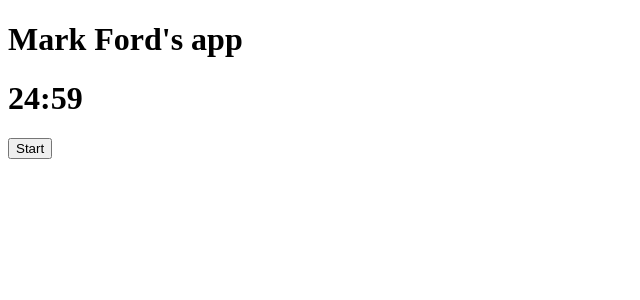
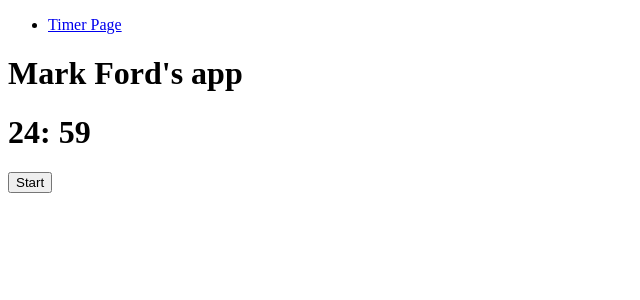
Before and after one commit to itaccomplice/angular-intro, an Angular app: page /timer-page in a window 1280 px wide. Shown: the top 300 px of the page, without its empty margins (0-640 px from the left). Built offline with nearby package versions, Linux system fonts and the light colour scheme.

Commit message:
checkpoint1

```diff
--- a/src/app/app.component.html
+++ b/src/app/app.component.html
@@ -1 +1,2 @@
-<h1>{{ title }}</h1> <app-timer></app-timer>
+<app-top-bar></app-top-bar>
+<router-outlet></router-outlet>
--- /dev/null
+++ b/src/app/app.routes.ts
@@ -0,0 +1,10 @@
+import { TimerPageComponent } from './features/first-feature/timer-page/timer-page.component';
+import { ModuleWithProviders } from '@angular/core';
+import { Routes, RouterModule } from '@angular/router';
+
+export const routes: Routes = [
+  {path: '', redirectTo: 'timer-page', pathMatch: 'full' },
+  {path: 'timer-page', component: TimerPageComponent }
+];
+
+export const routing: ModuleWithProviders = RouterModule.forRoot(routes);
--- /dev/null
+++ b/src/app/components/top-bar/top-bar.component.html
@@ -0,0 +1,3 @@
+<ul>
+	<li><a [routerLink]="['/timer-page']" [routerLinkActive]="['active']">Timer Page</a></li>
+</ul>
--- /dev/null
+++ b/src/app/components/top-bar/top-bar.component.ts
@@ -0,0 +1,15 @@
+import { Component, OnInit } from '@angular/core';
+
+@Component({
+  selector: 'app-top-bar',
+  templateUrl: './top-bar.component.html',
+  styleUrls: ['./top-bar.component.css']
+})
+export class TopBarComponent implements OnInit {
+
+  constructor() { }
+
+  ngOnInit() {
+  }
+
+}
--- a/src/app/features/first-feature/first-feature.module.ts
+++ b/src/app/features/first-feature/first-feature.module.ts
@@ -1,12 +1,13 @@
 import { NgModule } from '@angular/core';
 import { CommonModule } from '@angular/common';
 import { TimerComponent } from './timer/timer.component';
+import { TimerPageComponent } from './timer-page/timer-page.component';
 
 @NgModule({
   imports: [
     CommonModule
   ],
-  declarations: [TimerComponent],
+  declarations: [TimerComponent, TimerPageComponent],
   exports: [TimerComponent]
 })
 export class FirstFeatureModule { }
--- /dev/null
+++ b/src/app/features/first-feature/timer-page/timer-page.component.html
@@ -0,0 +1 @@
+<h1>{{ title }}</h1> <app-timer></app-timer>
--- /dev/null
+++ b/src/app/features/first-feature/timer-page/timer-page.component.ts
@@ -0,0 +1,17 @@
+import { Component, OnInit } from '@angular/core';
+
+@Component({
+  selector: 'app-timer-page',
+  templateUrl: './timer-page.component.html',
+  styleUrls: ['./timer-page.component.css']
+})
+export class TimerPageComponent implements OnInit {
+
+  title = 'Mark Ford\'s app';
+
+  constructor() { }
+
+  ngOnInit() {
+  }
+
+}
--- a/src/app/features/first-feature/timer/timer.component.html
+++ b/src/app/features/first-feature/timer/timer.component.html
@@ -1,4 +1,4 @@
-<h1>{{ minutes }}:{{ seconds }} </h1>
+<h1>{{ minutes }}: {{ seconds | number: '2.0' }}</h1>
 <p>
   <button (click)="togglePause()"> {{ buttonLabel }}</button>
 </p>
```
Also changed, not shown: src/app/app.module.ts (+6 -3 lines), src/app/components/top-bar/top-bar.component.css (added), src/app/features/first-feature/timer-page/timer-page.component.css (added), 2 other files (tests, documents, lock files or other folders).
